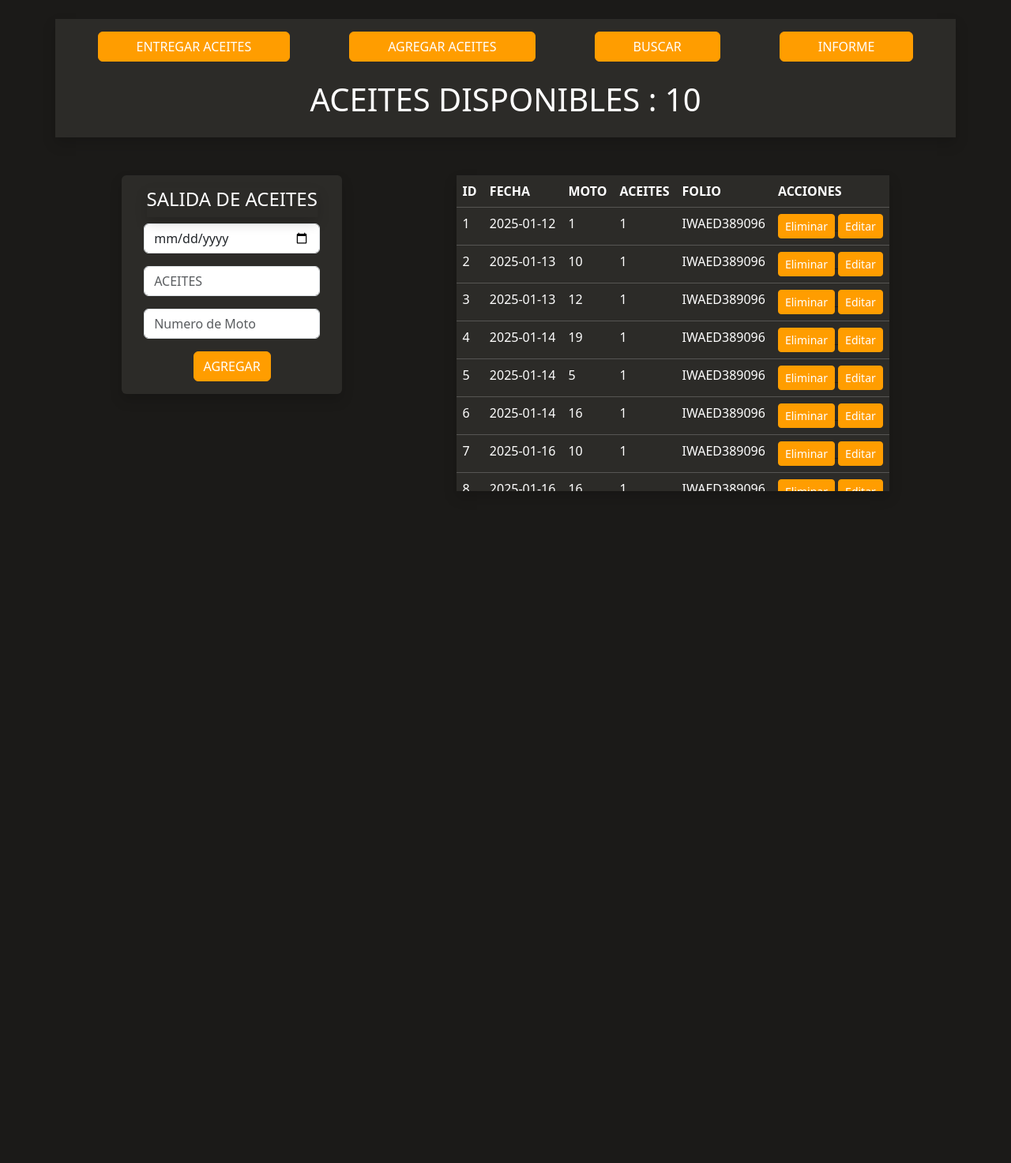
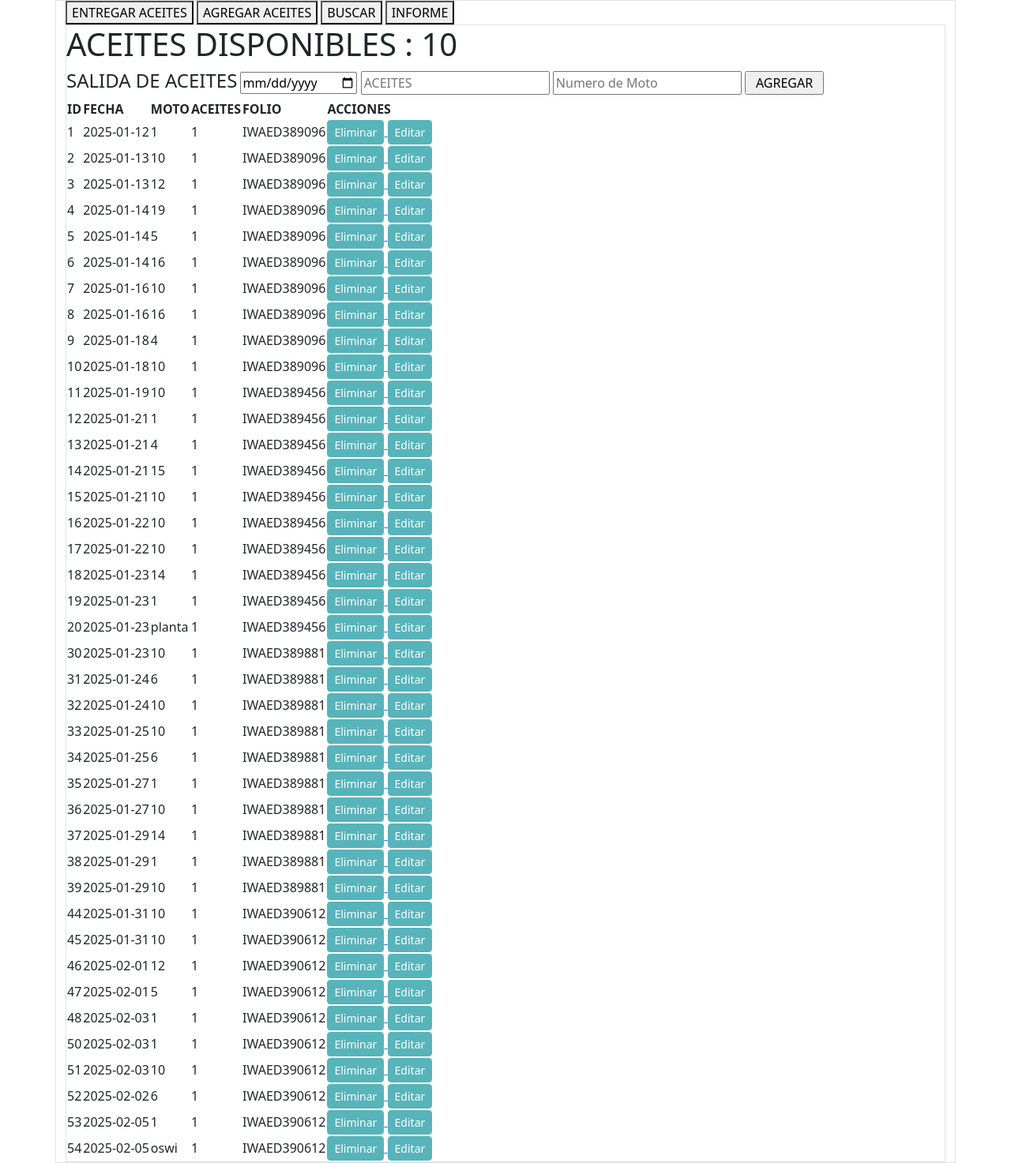
Before and after one commit to AlejandroCR070600/AceitesSufa, a PHP site: page / in a window 1280 px wide. Shown: the whole page at 79% size. Before the commit the page ends 622 px from the top, so only its background shows below. Run offline with PHP 8.4, Linux system fonts and the light colour scheme; data comes from the database, SQL or seed files in the repository.

Commit message:
diseño de la gpaina aceites

```diff
--- a/BD/aceites_Disponibles.php
+++ b/BD/aceites_Disponibles.php
@@ -21,11 +21,12 @@ $aceites_Stock=$row['Cant_Aceites'];
 if(isset($_GET['ing_Aceites'])){
     if(isset($_GET['ingresoAceites'])){
         $numIngreso=(int)$_GET['ingresoAceites'];
+        $folio=$_GET['ingresoFolio'];
         $fechaHoy=date("Y-m-d");
         echo $fechaHoy;
         $formulaM=$numIngreso+$aceites_Stock;
         $sqlIngresar="INSERT INTO aceites_Stock(Cant_Aceites, Fecha_Aceites, Entrada, Salida) VALUES($formulaM, '$fechaHoy',$numIngreso,0 )";
-        $sqlInforme="INSERT INTO informe (inicio) VALUES('$fechaHoy')";
+        $sqlInforme="INSERT INTO informe (inicio, folio) VALUES('$fechaHoy', '$folio')";
         if($conn->query($sqlIngresar) === TRUE){
             if($conn->query($sqlInforme)){
                 echo "Datos guardados correctamente.";
--- a/BD/buscar.php
+++ b/BD/buscar.php
@@ -4,7 +4,7 @@ if (isset($_GET['opciones'])) {
   $buscar_opc = $_GET['opciones']; // Columna por la que buscar
 
   // Lista blanca de columnas permitidas
-  $columnas_permitidas = ['Fecha', 'Moto_Num', 'id'];
+  $columnas_permitidas = ['Fecha', 'Moto_Num', 'id', 'folio'];
 
   if (in_array($buscar_opc, $columnas_permitidas)) {
       if ($buscar_id === '') {
--- a/index.php
+++ b/index.php
@@ -51,7 +51,7 @@ if (isset($_GET['opciones'])) {
     <meta name="viewport" content="width=device-width, initial-scale=1.0">
     <title>Aceites Sufacen</title>
 
-    <link href="./styles.css" rel="stylesheet">
+    <link href="styles.css" rel="stylesheet">
 
     <script src="https://cdn.jsdelivr.net/npm/bootstrap@5.3.0-alpha1/dist/js/bootstrap.bundle.min.js"></script>
     <style>
@@ -63,7 +63,7 @@ if (isset($_GET['opciones'])) {
   height: 100%;  /* Establece la altura del html y body al 100% de la pantalla */
   margin: 0;     /* Elimina el margen por defecto del body */
   padding: 0;    /* Elimina el relleno por defecto */
-  overflow:hidden;
+
 }
 .transparent{
     background:transparent !important;
@@ -81,65 +81,64 @@ if (isset($_GET['opciones'])) {
     </style>
 </head>
 
-<body class=" bg-primary">
-    <div class=" " style=" height:100%; width:100%;">
-
-        <nav class="container shadow bg-success  p-3 mt-4" >
-
-            <div class="  d-flex justify-content-around" role="group" aria-label="Formulario botones">
-
-                <button type="button" class="btn btn-secondary text-white px-5" onclick="mostrarFormulario(1)">ENTREGAR ACEITES</button>
-                <button type="button" class="btn btn-secondary text-white px-5" onclick="mostrarFormulario(2)">AGREGAR ACEITES</button>
-                <button type="button" class="btn btn-secondary text-white px-5" onclick="mostrarFormulario(3)">BUSCAR</button>
-                <button type="button" class="btn btn-secondary text-white px-5" onclick="mostrarFormulario(4)">INFORME</button>
-
-            </div>
-
-            <div class="pt-4">
-        <?php echo"<h1 class='fd-6 text-center' style='color:white;'>".$aceites_Stock."</h1>"; ?>
+<body class="">
 
 
-        </div>
+       <div class="container border" >
+
+         <nav class="" role="group" aria-label="Basic example" >
+                <button type="button" class="" onclick="mostrarFormulario(1)">ENTREGAR ACEITES</button>
+                <button type="button" class="" onclick="mostrarFormulario(2)">AGREGAR ACEITES</button>
+                <button type="button" class="" onclick="mostrarFormulario(3)">BUSCAR</button>
+                <button type="button" class="" onclick="mostrarFormulario(4)">INFORME</button>
+
         </nav>
 
 
-        <section class="container   d-flex justify-content-around align-items-start mt-5">
-            <aside class="col-3 p-3 bg-success shadow border-rar rounded" >
-                <form   id="form1" method="POST" action="BD/agregar_datos.php" class="form-container container text-center text-white">
-                    <label class="shadow"><h4>SALIDA DE ACEITES</h4></label>
-                    <input type="date" id="fecha" name="fecha" class="form-control mb-3 mt-2"required>
-                    <input type="number" id="Aceites" name="Aceites" placeholder="ACEITES" class="form-control mb-3" required>
-                    <input type="text" id="Num_moto" name="Num_Moto" placeholder="Numero de Moto" class="form-control mb-3" required>
-                    <button type="submit"class="btn btn-secondary text-white  ">AGREGAR</button>
+
+
+
+        <section class="border">
+            <?php echo"<h1 >".$aceites_Stock."</h1>"; ?>
+            <aside class=" " >
+                <form   id="form1" method="POST" action="BD/agregar_datos.php" class="">
+                    <label class=""><h4>SALIDA DE ACEITES</h4></label>
+                    <input type="date" id="fecha" name="fecha" placeholder="FECHA" class="" >
+                    <input type="number" id="Aceites" name="Aceites" placeholder="ACEITES" class="" >
+                    <input type="text" id="Num_moto" name="Num_Moto" placeholder="Numero de Moto" class="" >
+                    <input type="submit" value="AGREGAR" class="" style="width: 100px;">
                 </form>
 
-                <form method="GET" action="BD/aceites_Disponibles.php" id="form2" class="form-container text-center text-white ">
+                <form method="GET" action="BD/aceites_Disponibles.php" id="form2" class="form-container text-center">
                     <label> <h4>INGRESAR ACEITES</h4></label>
-                    <input type="number" name="ingresoAceites" id="ingresoAceites" class="form-control form-control-sm rounded-5 bg-light text-muted">
+                    <input type="number" name="ingresoAceites" id="ingresoAceites" placeholder="ACEITES" class="form-control form-control-sm rounded-5 bg-light text-muted mb-3 ">
+                    <input type="text" name="ingresoFolio" id="ingresoFolio" placeholder="FOLIO" class="form-control form-control-sm rounded-5 bg-light text-muted mb-3">
                     <input type="submit" value="INGRESAR ACEITES" id="ing_Aceites" name="ing_Aceites" class="btn btn-secondary text-white form-control-sm rounded-5 mt-2">
                 </form>
 
-                <form id="form3" class="form-container text-center text-white" method="GET" action="" class="">
+                <form id="form3" class="form-container text-center " method="GET" action="" >
                     <label for="buscar" class="form-label ">Buscar por</label>
                     <select name="opciones" id="opciones" required class="form-select-sm text-white bg-secondary">
                         <option value="Fecha" >fecha</option>
                         <option value="Moto_Num">Moto</option>
                         <option value="id" >folio</option>
+                    </select>
                     <input type="input" id="buscar" name="buscar" class="form-control form-control-sm rounded-5 bg-light text-muted" >
                     <input type="submit" value="BUSCAR" class="btn btn-secondary text-white  form-control-sm rounded-5 mt-2">
                 </form>
 
 
 
-                <form id="form4" class="form-container text-white text-center" method="POST" action="pdf/generador_PDF.php">
+                <form id="form4" class="form-container text-center" method="POST" action="pdf/generador_PDF.php">
                     <label><h5>FECHA DE LA FACTURA</h5></label>
                     <input id="select_Informe" name="select_Informe" type="DATE" class="form-control form-control-sm rounded-5 bg-light text-muted">
                     <input type="submit" name="submitInforme" value="DESCARGAR" class="btn btn-secondary text-white  form-control-sm rounded-5 mt-2">
                 </form>
             </aside>
-            <main class="shadow" >
-                <div style=" max-height:50vh; overflow-y: auto;">
-                <table class=" table table-dark text-white " >
+            <main class="" >
+
+                <div class="">
+                    <table class="" >
                         <thead class="">
                             <tr>
                                 <th>ID</th>
@@ -174,26 +173,17 @@ if (isset($_GET['opciones'])) {
                             ?>
                         </tbody>
                     </table>
+
                 </div>
+
             </main>
         </section>
 
 
        </div>
 
-<script>
 
-
-  function mostrarFormulario(formId) {
-            // Ocultar todos los formularios
-            document.querySelectorAll('.form-container').forEach(function(form) {
-                form.style.display = 'none';
-            });
-
-            // Mostrar el formulario seleccionado
-            document.getElementById('form' + formId).style.display = 'block';
-        }
-</script>
+<script src=""></script>
 <style>
     .table-responsive::-webkit-scrollbar {
         width: 8px; /* Ancho del scroll */
--- a/styles.scss
+++ b/styles.scss
@@ -1,24 +1,15 @@
-$primary: #1b1a18 ;
-$secondary: #ff9d00;
-$success: #2c2b28;
-$info: #FFFFFF;
-$warning: #FF9F00;
-$danger: #ff4136;
-$light: #f8f9fa;
-$dark: #2c2b28;
+@use "node_modules/bootstrap/scss/bootstrap" with (
 
-$theme-colors: (
-    "primary":    $primary,
-    "secondary":  $secondary,
-    "success":    $success,
-    "info":       $info,
-    "warning":    $warning,
-    "danger":     $danger,
-    "light":      $light,
-    "dark":       $dark
-);
-
-$table-dark-bg: #2c2b28;
+  $theme-colors: (
+    "primary":    #ffffff,
+    "secondary":  #57B4BA,
+    "success":    #2c2b28,
+    "info":       #FE4F2D,
+    "warning":    #ff9f00,
+    "danger":     #ff4136,
+    "light":      #57B4BA,
+    "dark":       #2c2b28
+  )
 
 
-@import "./node_modules/bootstrap/scss/bootstrap.scss";
+);
```
Also changed, not shown: clases/aceite.php (deleted, +0 -48 lines), funciones/funciones.php (deleted, +0 -7 lines), index.js (added, +10 -0 lines), js/cambio_pantalla.js (deleted), styles.css, 2 other files. Lines whose indentation alone changed are shown as unchanged.
